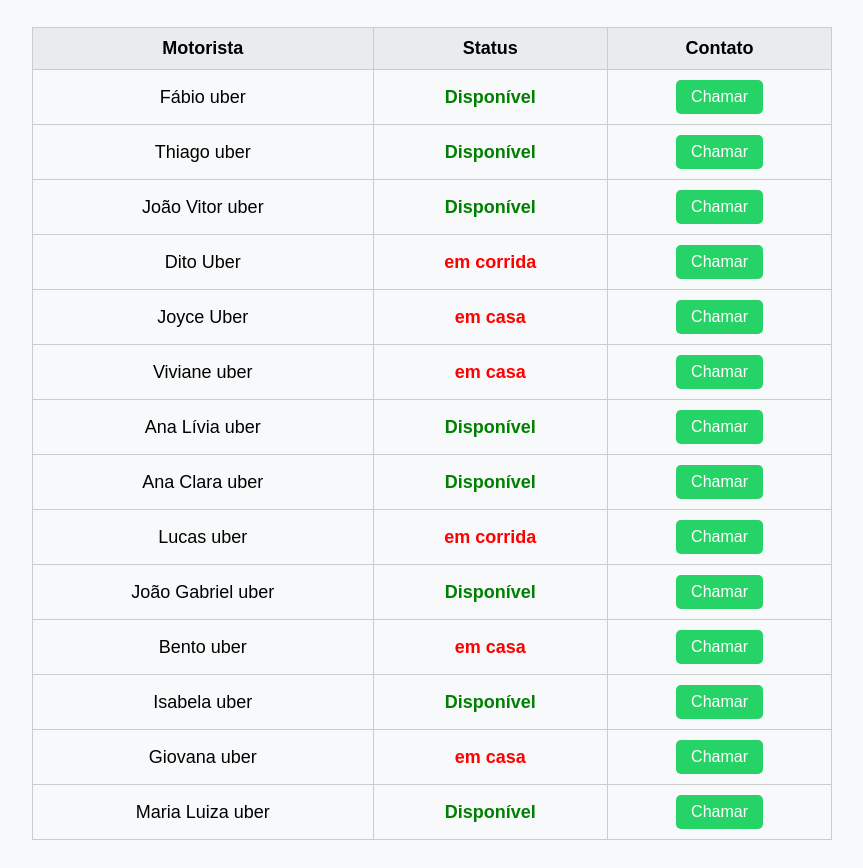
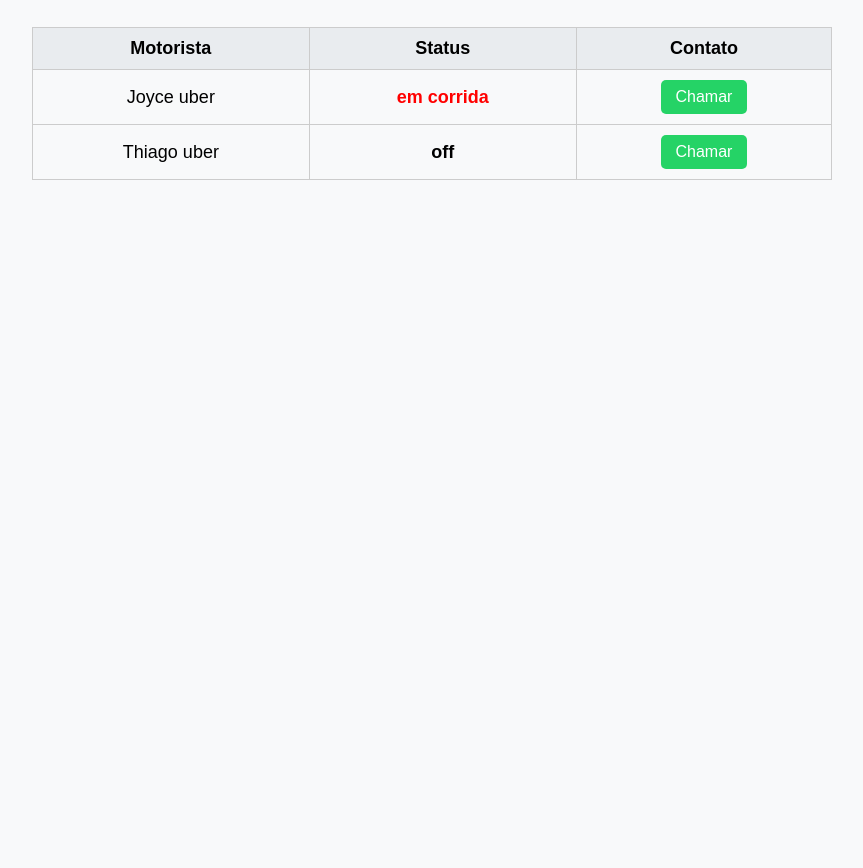
Before and after one commit to Fabiolaneiro/motorista-uber, a plain HTML site: page index.html in a window 1280 px wide. Shown: the part 89-957 px from the top of the page, without its empty margins (208-1071 px from the left). After the commit the page ends 800 px from the top, so only its background shows below. Drawn offline with Linux system fonts and the light colour scheme.

Commit message:
Update index.html

```diff
--- a/index.html
+++ b/index.html
@@ -1,3 +1,4 @@
+
 <!DOCTYPE html>
 <html lang="pt-BR">
 <head>
@@ -62,20 +63,8 @@
       <th>Status</th>
       <th>Contato</th>
     </tr>
-    <tr><td>Fábio uber</td><td class="disponivel">Disponível</td><td><a class="whatsapp-btn" href="https://wa.me/554335232100?text=Quero%20falar%20com%20F%C3%A1bio%20uber">Chamar</a></td></tr>
-    <tr><td>Thiago uber</td><td class="disponivel">Disponível</td><td><a class="whatsapp-btn" href="https://wa.me/554335232100?text=Quero%20falar%20com%20Thiago%20uber">Chamar</a></td></tr>
-    <tr><td>João Vitor uber</td><td class="disponivel">Disponível</td><td><a class="whatsapp-btn" href="https://wa.me/554335232100?text=Quero%20falar%20com%20Jo%C3%A3o%20Vitor%20uber">Chamar</a></td></tr>
-    <tr><td>Dito Uber</td><td class="em-corrida">em corrida</td><td><a class="whatsapp-btn" href="https://wa.me/554335232100?text=Quero%20falar%20com%20Dito%20Uber">Chamar</a></td></tr>
-    <tr><td>Joyce Uber</td><td class="em-corrida">em casa</td><td><a class="whatsapp-btn" href="https://wa.me/554335232100?text=Quero%20falar%20com%20Joyce%20Uber">Chamar</a></td></tr>
-    <tr><td>Viviane uber</td><td class="em-corrida">em casa</td><td><a class="whatsapp-btn" href="https://wa.me/554335232100?text=Quero%20falar%20com%20Viviane%20uber">Chamar</a></td></tr>
-    <tr><td>Ana Lívia uber</td><td class="disponivel">Disponível</td><td><a class="whatsapp-btn" href="https://wa.me/554335232100?text=Quero%20falar%20com%20Ana%20L%C3%ADvia%20uber">Chamar</a></td></tr>
-    <tr><td>Ana Clara uber</td><td class="disponivel">Disponível</td><td><a class="whatsapp-btn" href="https://wa.me/554335232100?text=Quero%20falar%20com%20Ana%20Clara%20uber">Chamar</a></td></tr>
-    <tr><td>Lucas uber</td><td class="em-corrida">em corrida</td><td><a class="whatsapp-btn" href="https://wa.me/554335232100?text=Quero%20falar%20com%20Lucas%20uber">Chamar</a></td></tr>
-    <tr><td>João Gabriel uber</td><td class="disponivel">Disponível</td><td><a class="whatsapp-btn" href="https://wa.me/554335232100?text=Quero%20falar%20com%20Jo%C3%A3o%20Gabriel%20uber">Chamar</a></td></tr>
-    <tr><td>Bento uber</td><td class="em-corrida">em casa</td><td><a class="whatsapp-btn" href="https://wa.me/554335232100?text=Quero%20falar%20com%20Bento%20uber">Chamar</a></td></tr>
-    <tr><td>Isabela uber</td><td class="disponivel">Disponível</td><td><a class="whatsapp-btn" href="https://wa.me/554335232100?text=Quero%20falar%20com%20Isabela%20uber">Chamar</a></td></tr>
-   <tr><td>Giovana uber</td><td class="em-corrida">em casa</td><td><a class="whatsapp-btn" href="https://wa.me/554335232100?text=Quero%20falar%20com%20Bento%20uber">Chamar</a></td></tr>
-     <tr><td>Maria Luiza uber</td><td class="disponivel">Disponível</td><td><a class="whatsapp-btn" href="https://wa.me/554335232100?text=Quero%20falar%20com%20Isabela%20uber">Chamar</a></td></tr>
+<tr><td>Joyce uber</td><td class="em-corrida">em corrida</td><td><a class="whatsapp-btn" href="https://wa.me/554335232100?text=Quero%20falar%20com%20Joyce%20uber">Chamar</a></td></tr>
+<tr><td>Thiago uber</td><td class="off">off</td><td><a class="whatsapp-btn" href="https://wa.me/554335232100?text=Quero%20falar%20com%20Thiago%20uber">Chamar</a></td></tr>
 
   </table>
 </body>
```
